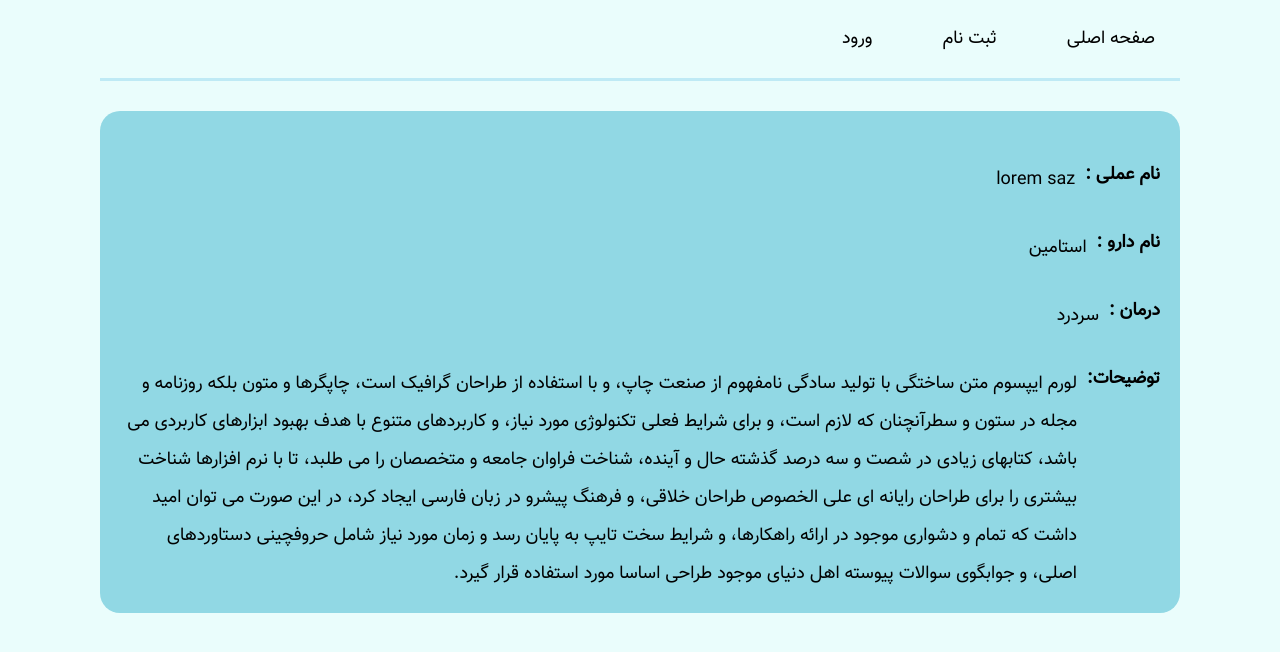
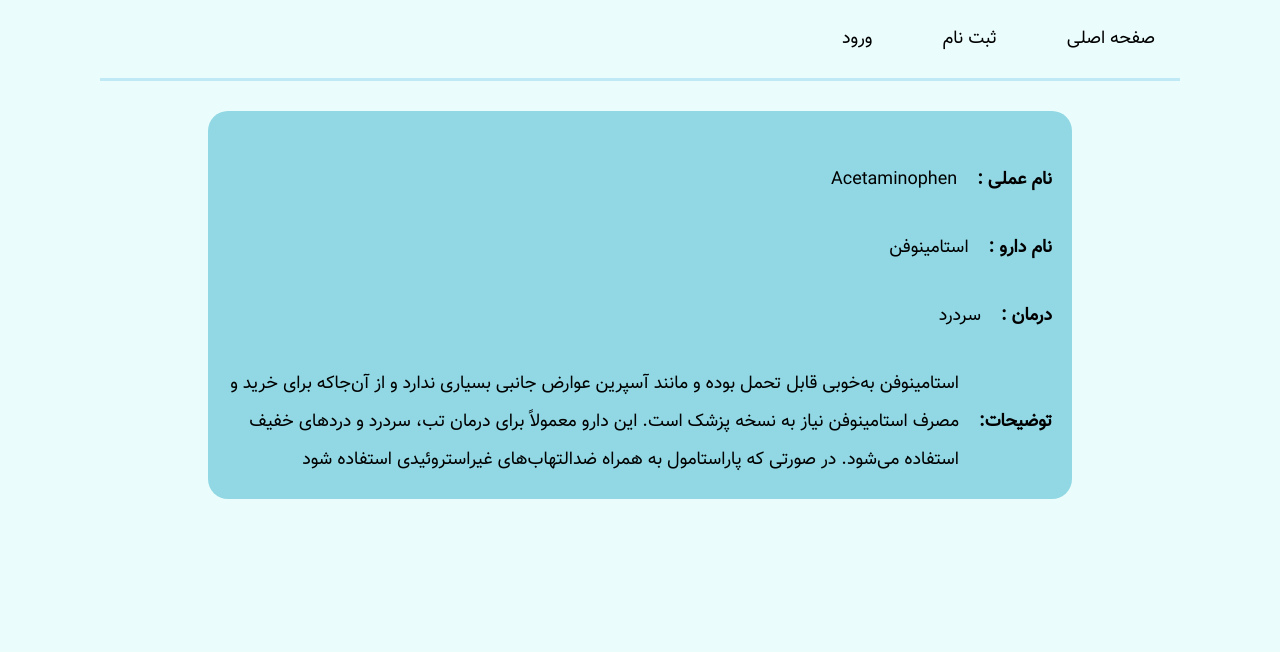
Before and after one commit to Alivolley/drug-list, a React (Create React App) app: page /drug/1 in a window 1280 px wide. Shown: the top 652 px of the page. Built offline with nearby package versions, Linux system fonts and the light colour scheme; data requests are answered from the project's data file.

Commit message:
chosen drug apis finished

```diff
--- a/src/pages/ChosenDrug/ChosenDrug.css
+++ b/src/pages/ChosenDrug/ChosenDrug.css
@@ -1,16 +1,18 @@
 .chosenDrug {
    direction: rtl;
-   margin: 3rem 0;
+   margin: 3rem auto;
    background-color: #91d8e4;
    padding: 2rem;
    border-radius: 2rem;
+   width: 80%;
 }
 
 .chosenDrug-filed {
    display: flex;
-   gap: 1rem;
+   gap: 2rem;
    font-size: 1.8rem;
    margin-top: 3rem;
+   align-items: center;
 }
 
 .chosenDrug-filed__label {
--- a/src/pages/ChosenDrug/ChosenDrug.jsx
+++ b/src/pages/ChosenDrug/ChosenDrug.jsx
@@ -1,35 +1,44 @@
-import React from "react";
+import React, { useEffect, useState } from "react";
 import { useParams } from "react-router-dom";
 import "./ChosenDrug.css";
 
 const ChosenDrug = () => {
+   const [chosenDrug, setChosenDrug] = useState();
+
    const { drugId } = useParams();
 
+   useEffect(() => {
+      fetch(`http://localhost:4000/drugs/${drugId}`)
+         .then((res) => res.json())
+         .then((data) => setChosenDrug(data))
+         .catch((err) => console.log(err));
+   }, []);
+
    return (
+      <>
+         {chosenDrug ? (
             <div className="chosenDrug">
                <div className="chosenDrug-filed">
                   <label className="chosenDrug-filed__label">نام عملی :</label>
-            <p className="chosenDrug-filed__answer">lorem saz</p>
+                  <p className="chosenDrug-filed__answer">{chosenDrug.en_name}</p>
                </div>
                <div className="chosenDrug-filed">
                   <label className="chosenDrug-filed__label">نام دارو :</label>
-            <p className="chosenDrug-filed__answer">استامین</p>
+                  <p className="chosenDrug-filed__answer">{chosenDrug.fa_name}</p>
                </div>
                <div className="chosenDrug-filed">
                   <label className="chosenDrug-filed__label">درمان :</label>
-            <p className="chosenDrug-filed__answer">سردرد</p>
+                  <p className="chosenDrug-filed__answer">{chosenDrug.cure}</p>
                </div>
                <div className="chosenDrug-filed">
                   <label className="chosenDrug-filed__label">توضیحات:</label>
-            <p className="chosenDrug-filed__answer">
-               لورم ایپسوم متن ساختگی با تولید سادگی نامفهوم از صنعت چاپ، و با استفاده از طراحان گرافیک است، چاپگرها و متون بلکه روزنامه و مجله در ستون و سطرآنچنان که
-               لازم است، و برای شرایط فعلی تکنولوژی مورد نیاز، و کاربردهای متنوع با هدف بهبود ابزارهای کاربردی می باشد، کتابهای زیادی در شصت و سه درصد گذشته حال و آینده،
-               شناخت فراوان جامعه و متخصصان را می طلبد، تا با نرم افزارها شناخت بیشتری را برای طراحان رایانه ای علی الخصوص طراحان خلاقی، و فرهنگ پیشرو در زبان فارسی ایجاد
-               کرد، در این صورت می توان امید داشت که تمام و دشواری موجود در ارائه راهکارها، و شرایط سخت تایپ به پایان رسد و زمان مورد نیاز شامل حروفچینی دستاوردهای اصلی،
-               و جوابگوی سوالات پیوسته اهل دنیای موجود طراحی اساسا مورد استفاده قرار گیرد.
-            </p>
+                  <p className="chosenDrug-filed__answer">{chosenDrug.describtion}</p>
                </div>
             </div>
+         ) : (
+            <p className="loading">Loading ...</p>
+         )}
+      </>
    );
 };
 
--- a/src/pages/Home/Home.jsx
+++ b/src/pages/Home/Home.jsx
@@ -12,8 +12,6 @@ const Home = () => {
          .catch((err) => console.log(err));
    }, []);
 
-   console.log(drugsList);
-
    return (
       <div className="home">
          {drugsList ? (
```
Lines whose indentation alone changed are shown as unchanged.
